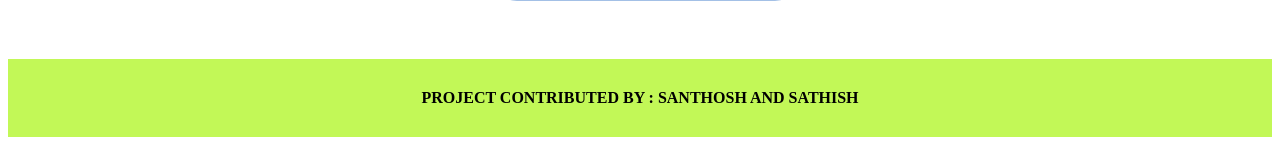
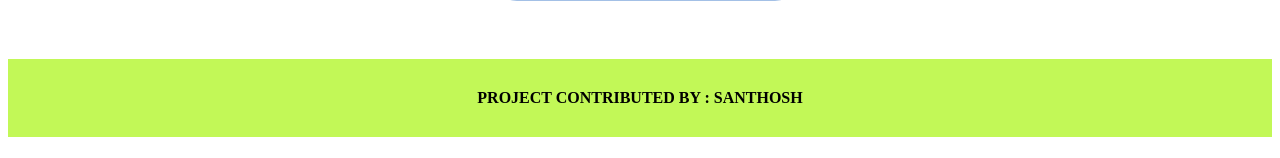
Before and after one commit to SanthoshNagaraj94/industrial_automation_energy_effecency, a Flask app: page / in a window 1280 px wide. Shown: the part 753-911 px from the top of the page. Run offline with Flask 2, Linux system fonts and the light colour scheme; parts of the project's set-up code (start-up, migrations or seed data) failed here and were passed over.

Commit message:
Update index.html

```diff
--- a/templates/index.html
+++ b/templates/index.html
@@ -45,7 +45,7 @@
     </form >
     <br>
     <br>
-    <h4>PROJECT CONTRIBUTED BY : SANTHOSH AND SATHISH</h4>
+    <h4>PROJECT CONTRIBUTED BY : SANTHOSH </h4>
 
 
 
```
